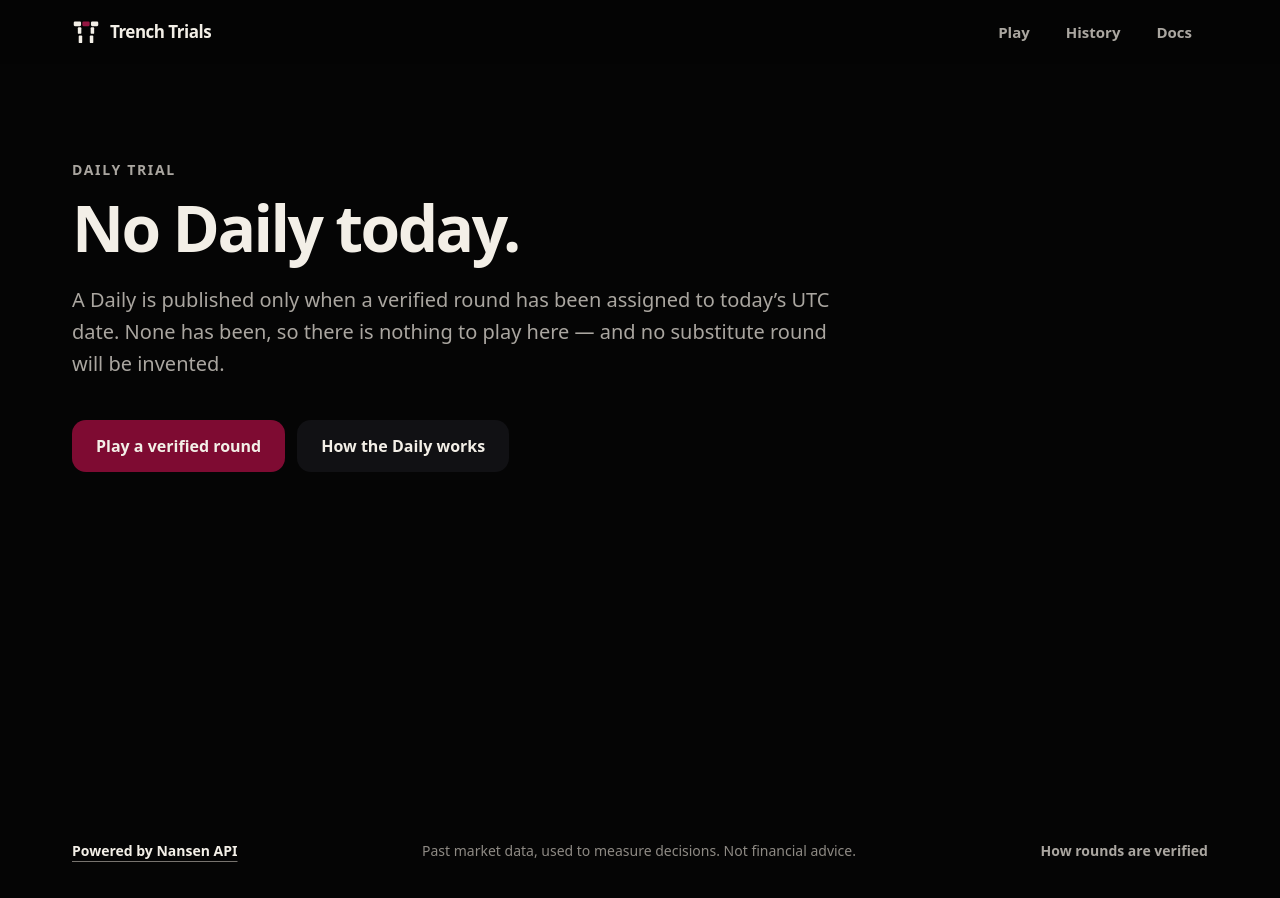
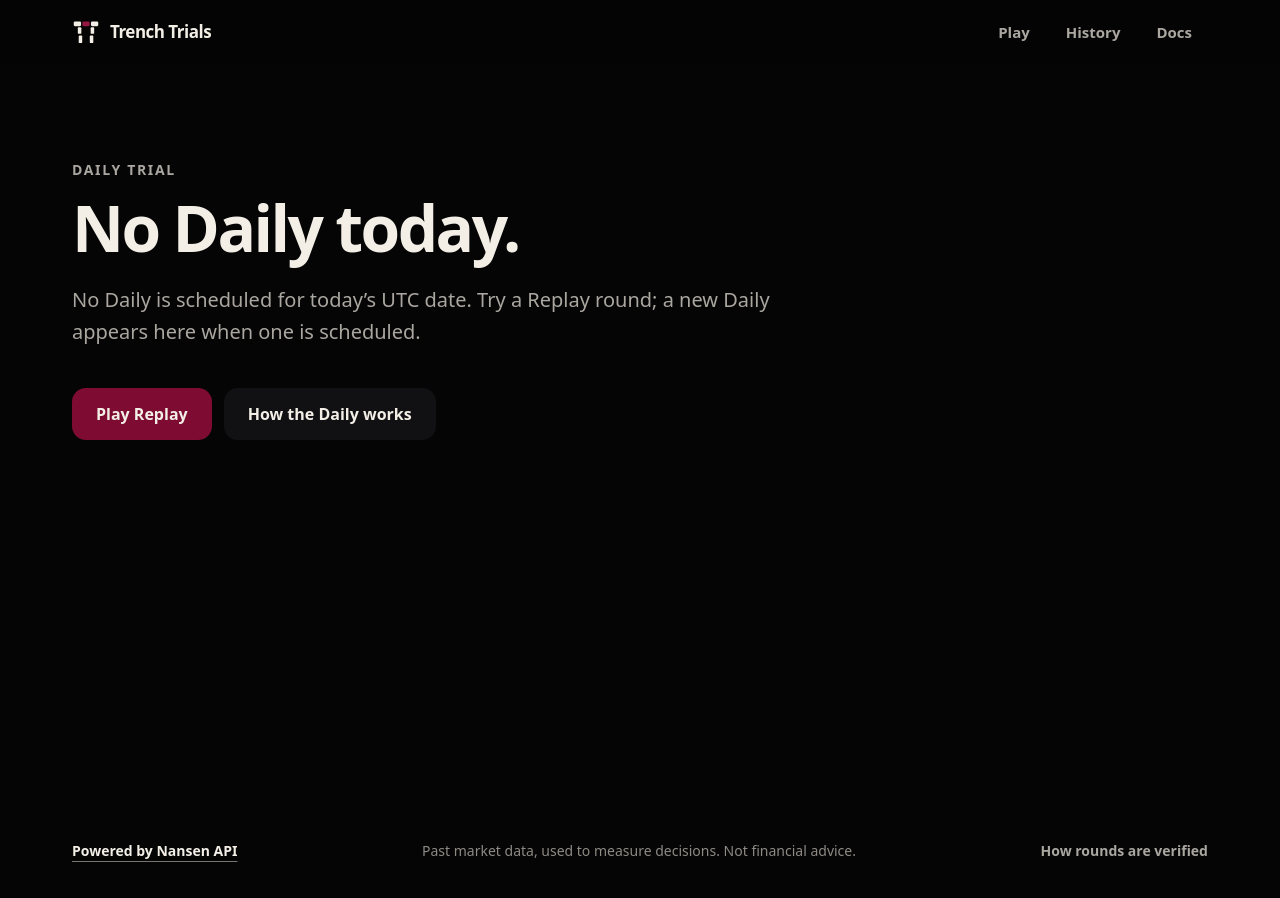
Before and after one commit to TheWeirdDee/trench-trials, a Next.js app: page /daily in a window 1280 px wide. Shown: the top 898 px of the page. Built offline with nearby package versions, Linux system fonts and the light colour scheme; no server answers; the database is empty; what async_hooks would draw is missing.

Commit message:
feat(ui): pass the next Daily schedule to the Daily page

```diff
--- a/src/app/(app)/daily/page.tsx
+++ b/src/app/(app)/daily/page.tsx
@@ -1,6 +1,6 @@
 import Link from 'next/link';
 import { RoundClient } from '../round/[id]/RoundClient';
-import { getDailyNumber, getDailyRoundForToday } from '@/lib/repo/rounds';
+import { getDailyNumber, getDailyRoundForToday, getPlayerProgress } from '@/lib/repo/rounds';
 
 export const metadata = { title: 'Daily trial · Trench Trials' };
 
@@ -18,12 +18,12 @@ export default async function DailyPage() {
           <p className="eyebrow">Daily trial</p>
           <h1 className="type-section mt-4">No Daily today.</h1>
           <p className="type-lead mt-6" data-testid="daily-unavailable">
-            A Daily is published only when a verified round has been assigned to today’s UTC date. None has been, so
-            there is nothing to play here — and no substitute round will be invented.
+            No Daily is scheduled for today’s UTC date. Try a Replay round; a new Daily appears here when one is
+            scheduled.
           </p>
           <div className="mt-10 flex flex-col gap-3 sm:flex-row">
             <Link href="/play" className="btn-primary">
-              Play a verified round
+              Play Replay
             </Link>
             <Link href="/docs#daily" className="btn-quiet">
               How the Daily works
@@ -34,11 +34,16 @@ export default async function DailyPage() {
     );
   }
 
-  const dailyNumber = await getDailyNumber(daily.utcDate);
+  const [dailyNumber, progress] = await Promise.all([getDailyNumber(daily.utcDate), getPlayerProgress(null)]);
   return (
     <RoundClient
       roundId={daily.round.id}
-      daily={{ dailyNumber, utcDate: daily.utcDate, resetAtUtc: nextUtcMidnight(daily.utcDate) }}
+      daily={{
+        dailyNumber,
+        utcDate: daily.utcDate,
+        resetAtUtc: nextUtcMidnight(daily.utcDate),
+        nextScheduled: progress.daily.nextScheduled,
+      }}
     />
   );
 }
```
